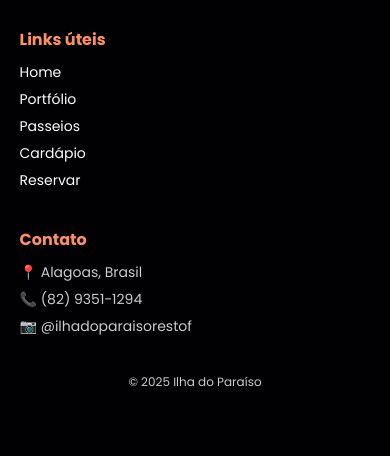
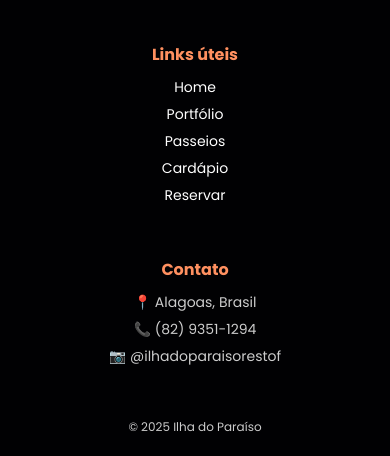
Before and after one commit to DouglasDG1227/ilha-do-paraiso, a plain HTML site: page index.html in a window 390 px wide. Shown: the part 4643-5099 px from the top of the page. Before the commit the page ends 5054 px from the top, so only its background shows below. Drawn offline with Linux system fonts and the light colour scheme.

Commit message:
Update style.css

```diff
--- a/style.css
+++ b/style.css
@@ -240,6 +240,20 @@ body {
   width: 100%;
   margin: 0 auto;
 }
+
+    .footer-container {
+    flex-direction: column;
+    align-items: center;
+    text-align: center;
+  }
+
+  .footer-logo,
+  .footer-links,
+  .footer-contato {
+    min-width: unset;
+    margin-bottom: 1.5rem;
+  }
+
 }
 
 /* SOBRE O PASSEIO */
@@ -659,4 +673,5 @@ form button:hover {
 
 html {
   scroll-behavior: smooth;
+
 }
```
